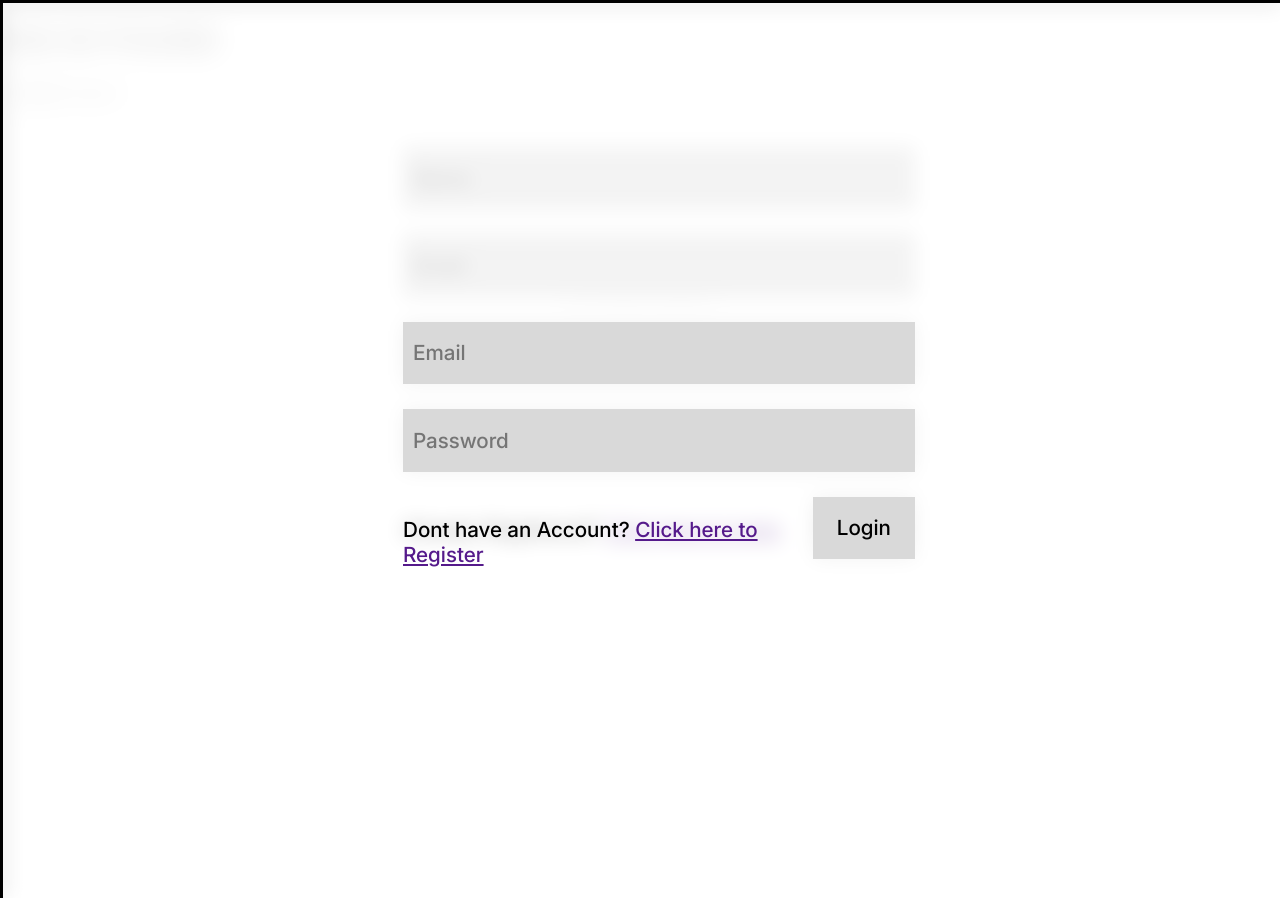
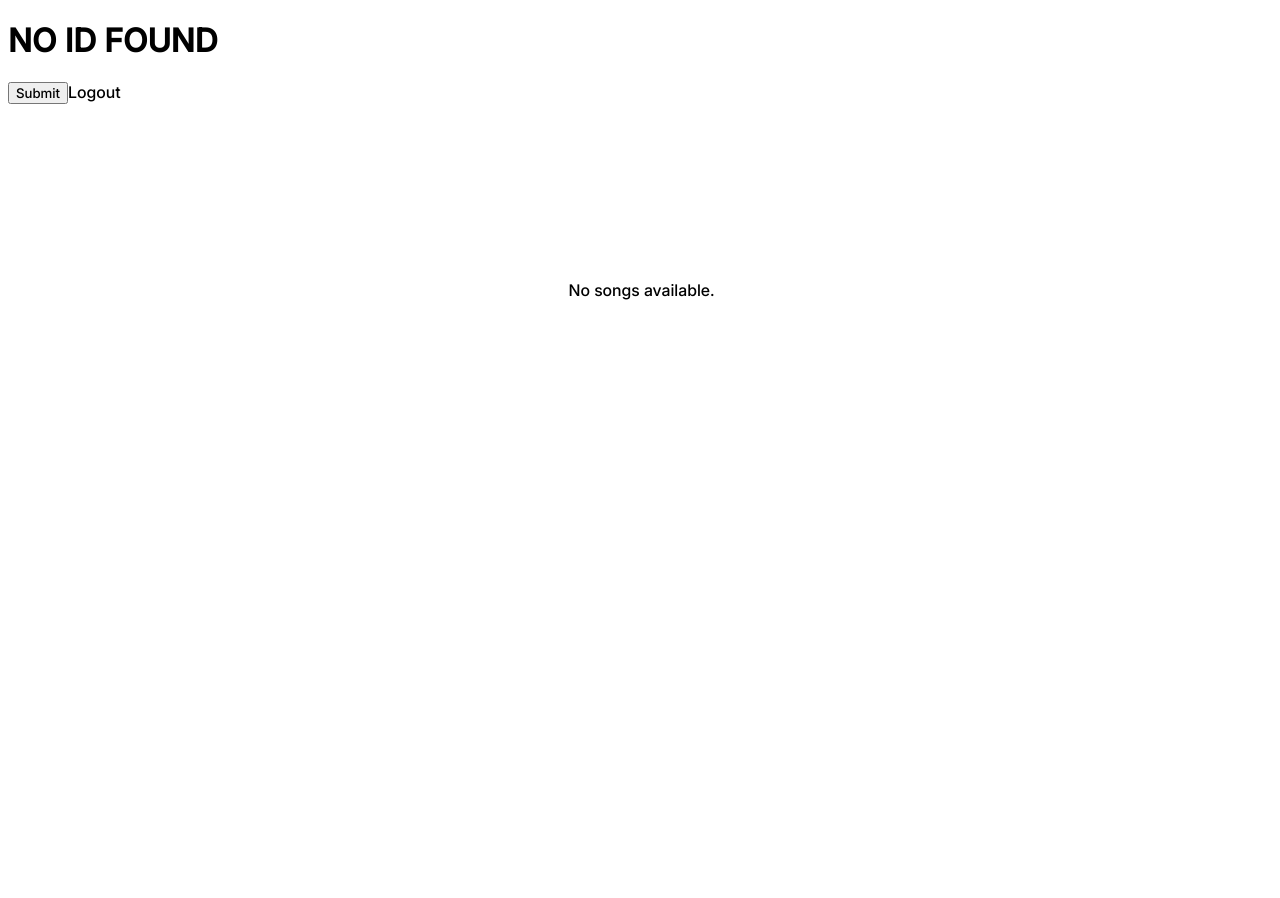
Before and after one commit to maguzzz/CloudSound, a PHP site: page / in a window 1280 px wide. Run offline with PHP 8.4, Linux system fonts and the light colour scheme; data that the repository does not hold is empty; grey boxes are pictures that could not be loaded.

Commit message:
DialogChange

```diff
--- a/Css/main.css
+++ b/Css/main.css
@@ -98,9 +98,6 @@
 
 
 }
-
-
-
 
 /* Player */
 
@@ -262,12 +259,12 @@ input[type="range"]::-moz-range-thumb {
     padding: 0;
     cursor: pointer;
     position: absolute;
-    top: 10px; /* Adjust as needed */
-    right: 10px; /* Adjust as needed */
+    top: 4%;
+    right: 4%;
 }
 
-/* Image styling for the close button */
+
 .close-btn .close-img {
-    width: 20px;  /* Adjust size as needed */
-    height: 20px; /* Adjust size as needed */
+    width: 60px;
+    height: 60px;
 }
--- a/Views/main.php
+++ b/Views/main.php
@@ -14,36 +14,36 @@
 
 
 
-    <dialog id="LoginDialog" open>
-        <button class="close-btn" id="closeDialog">&times;</button>
+<dialog id="RegisterDialog">
+    <button class="close-btn" id="closeRegisterDialog">
+        <img src="./Resources/Icons/X.png" alt="Close" class="close-img">
+    </button>
     <form id="registerForm" action="/CloudSound/" method="post" enctype="multipart/form-data">
-
-            <input type="text" name="registerName"  placeholder="Name" required>
+        <input type="text" name="registerName" placeholder="Name" required>
         <input type="text" name="registerEmail" placeholder="Email" required>
         <input type="text" name="registerPassword" placeholder="Password" required>
         <input type="text" name="registerConfirmPassword" placeholder="Confirm Password" required>
         <div>
-                <p id="RegLogQ">Already Registered? <a href="">Click here to login</a></p>  <input type="submit" value="Register">
+            <p id="RegLogQ">Already Registered? <a href="#" id="toLogin">Click here to login</a></p>
+            <input type="submit" value="Register">
         </div>
-
     </form>
 </dialog>
 
-    <dialog id="LoginDialog" open>
-    <button class="close-btn" id="closeDialog">
-        <img src="your-image-url-here" alt="Close" class="close-img">
+<dialog id="LoginDialog">
+    <button class="close-btn" id="closeLoginDialog">
+        <img src="./Resources/Icons/X.png" alt="Close" class="close-img">
     </button>
-        <form id="registerForm" action="/CloudSound/login" method="post" enctype="multipart/form-data">
-            <input required style="visibility: hidden;"  disabled type="text" name="loginEmail" placeholder="Email" required>
-            <input  required style="visibility: hidden;" disabled type="text" name="loginPassword" placeholder="Password" required>
+    <form id="loginForm" action="/CloudSound/login" method="post" enctype="multipart/form-data">
         <input type="text" name="loginEmail" placeholder="Email" required>
         <input type="text" name="loginPassword" placeholder="Password" required>
         <div>
-                <p id="RegLogQ">Dont have an Account? <a href="">Click here to Register</a></p>  <input type="submit" value="Login">
+            <p id="RegLogQ">Don't have an Account? <a href="#" id="toRegister">Click here to Register</a></p>
+            <input type="submit" value="Login">
         </div>
-
     </form>
 </dialog>
+
 
 
 
@@ -108,6 +108,7 @@
         <?php endif; ?>
     </div>
     <script src="./Js/audioplayer.js" ></script>
+    <script src="./Js/main.js" ></script>
 </body>
 
 </html>
```
Also changed, not shown: Js/main.js (added, +57 -0 lines), Resources/Icons/X.png (added). Lines whose indentation alone changed are shown as unchanged.
